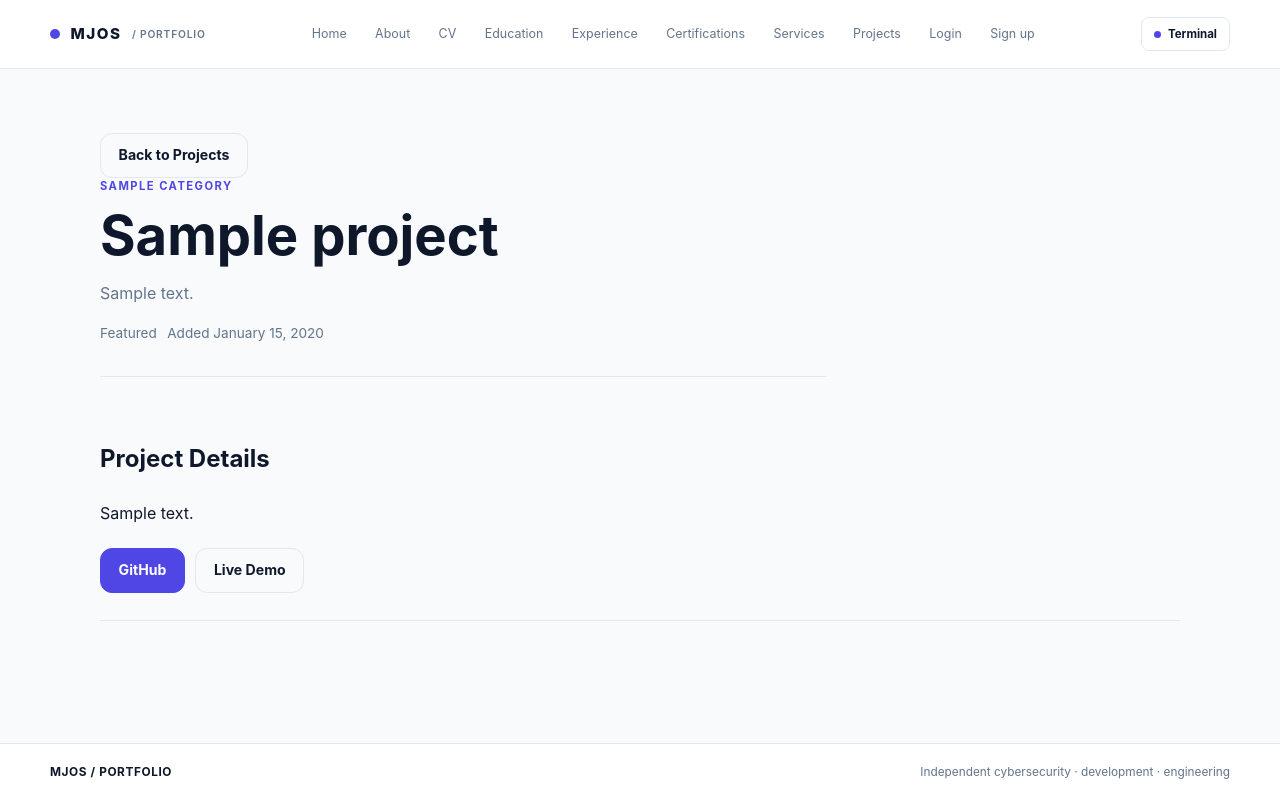
After one commit to JawadAbbasi14/mjos, a Django app: a page that uses projects/templates/projects/projects_detail.html in a window 1280 px wide. The commit adds this page. Run offline with Django 5.2, Linux system fonts and the light colour scheme; tables that the repository leaves empty hold one stand-in row (values such as "Sample post").

Commit message:
Adding projects_deatil section for more detail about my projects

```diff
--- a/projects/models.py
+++ b/projects/models.py
@@ -19,6 +19,7 @@ class Project(models.Model):
     description = models.TextField()
     github_url = models.URLField(blank=True, null=True)
     live_demo_url = models.URLField(blank=True, null=True)
+    detail_content = models.TextField(blank=False)
     is_featured = models.BooleanField(default=False)
     created_at = models.DateTimeField(auto_now_add=True)
 
--- /dev/null
+++ b/projects/templates/projects/projects_detail.html
@@ -0,0 +1,66 @@
+{% extends "portfolio/base.html" %}
+
+{% block title %}{{ project.title }} | Projects | MJOS{% endblock %}
+
+{% block extra_css %}
+<style>
+    .project-detail__description {
+        color: var(--text-dim);
+        line-height: 1.75;
+        white-space: pre-line;
+    }
+
+    .project-detail__content {
+        line-height: 1.8;
+        overflow-wrap: anywhere;
+        white-space: pre-line;
+    }
+
+    .project-detail__meta,
+    .project-detail__links {
+        display: flex;
+        flex-wrap: wrap;
+        align-items: center;
+        gap: 0.65rem;
+    }
+
+    .project-detail__meta {
+        margin-top: 1rem;
+        color: var(--text-dim);
+        font-size: 0.85rem;
+    }
+
+    .project-detail__links {
+        margin-top: 1.25rem;
+    }
+</style>
+{% endblock %}
+
+{% block content %}
+<div class="portfolio-page">
+    <a class="btn btn--ghost" href="{% url 'project_form' %}">Back to Projects</a>
+
+    <header class="portfolio-page__header">
+        <p class="portfolio-page__eyebrow">{{ project.category.name }}</p>
+        <h1 class="portfolio-page__title">{{ project.title }}</h1>
+        <p class="project-detail__description">{{ project.description }}</p>
+        <div class="project-detail__meta">
+            {% if project.is_featured %}<span>Featured</span>{% endif %}
+            <span>Added {{ project.created_at|date:"F j, Y" }}</span>
+        </div>
+    </header>
+
+    <section class="portfolio-page__section" aria-labelledby="project-details-title">
+        <h2 id="project-details-title">Project Details</h2>
+        <div class="project-detail__content">{{ project.detail_content }}</div>
+        <div class="project-detail__links">
+            {% if project.github_url %}
+                <a class="btn" href="{{ project.github_url }}" target="_blank" rel="noopener noreferrer">GitHub</a>
+            {% endif %}
+            {% if project.live_demo_url %}
+                <a class="btn btn--ghost" href="{{ project.live_demo_url }}" target="_blank" rel="noopener noreferrer">Live Demo</a>
+            {% endif %}
+        </div>
+    </section>
+</div>
+{% endblock %}
--- a/projects/urls.py
+++ b/projects/urls.py
@@ -2,5 +2,6 @@ from django.urls import path
 from . import views
 
 urlpatterns = [
-    path('',views.project_list_view, name='project_form')
+    path('', views.project_list_view, name='project_form'),
+    path('<slug:slug>/', views.project_detail, name='project_detail'),
 ]
--- a/projects/views.py
+++ b/projects/views.py
@@ -1,6 +1,6 @@
 from django.core.paginator import Paginator
 from django.db.models import Q
-from django.shortcuts import render
+from django.shortcuts import get_object_or_404, render
 
 from .models import Category, Project
 
@@ -34,3 +34,15 @@ def project_list_view(request):
             "pagination_query": pagination_params.urlencode(),
         },
     )
+
+
+def project_detail(request, slug):
+    project = get_object_or_404(
+        Project.objects.select_related("category"),
+        slug=slug,
+    )
+    return render(
+        request,
+        "projects/projects_detail.html",
+        {"project": project},
+    )
```
Also changed, not shown: projects/templates/projects/projectform.html (+16 -2 lines), projects/tests.py (+88 -0 lines), projects/migrations/0002_project_detail_content.py (added).
